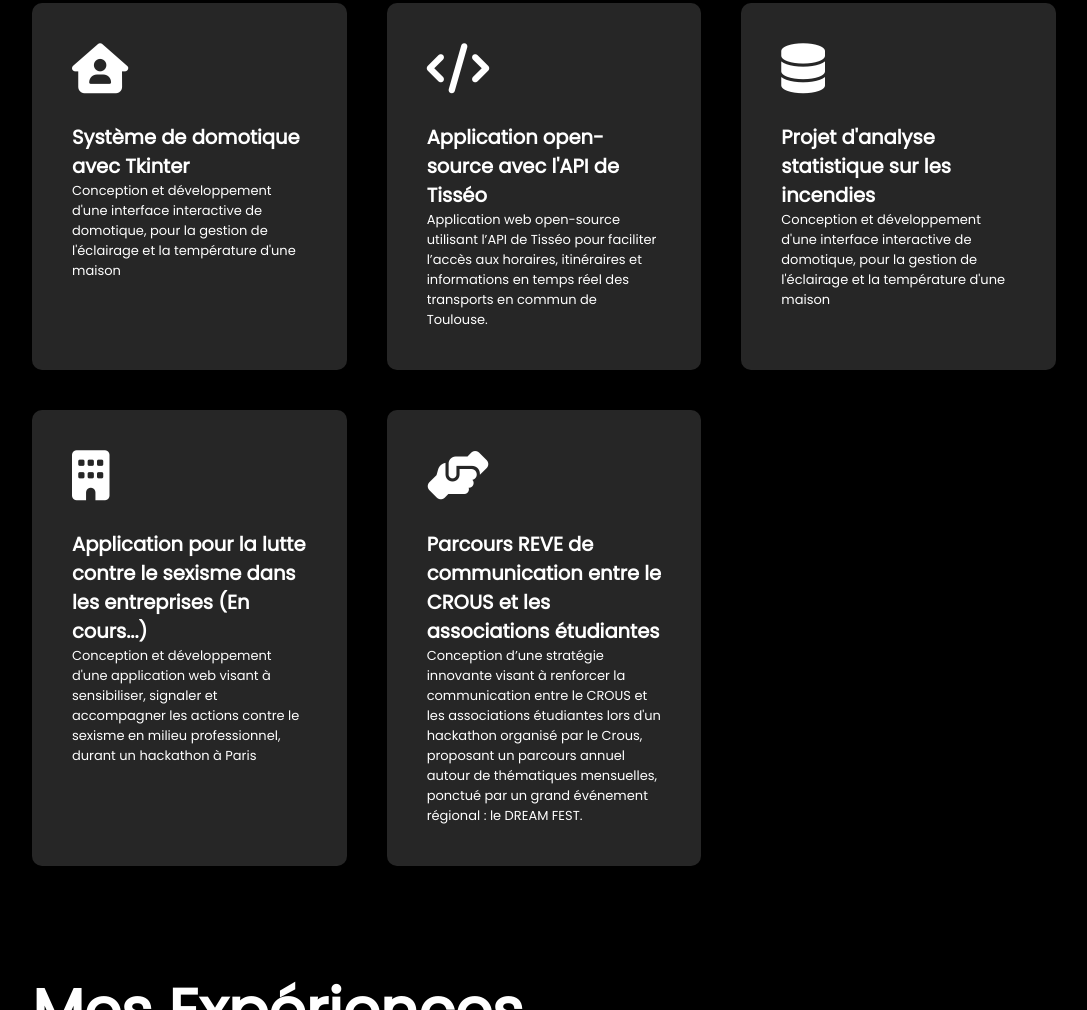
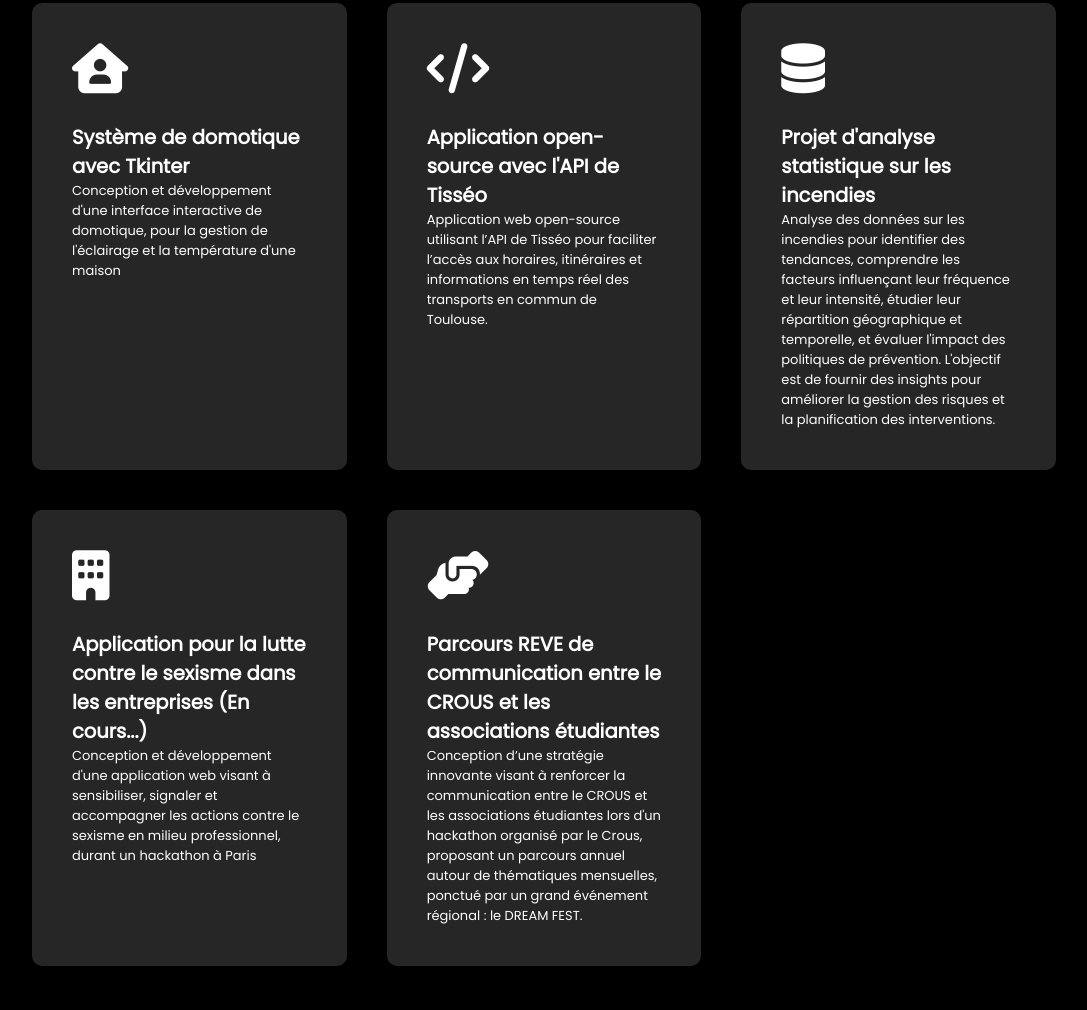
Before and after one commit to ManalRabehi/Mon-Site-Portfolio, a plain HTML site: page index.html in a window 1280 px wide. Shown: the part 1679-2689 px from the top of the page, without its empty margins (96-1183 px from the left). Drawn offline with Linux system fonts and the light colour scheme.

Commit message:
Correction projets

```diff
--- a/index.html
+++ b/index.html
@@ -100,8 +100,11 @@
                     <div>
                         <i class="fa-solid fa-database"></i>
                         <h2>Projet d'analyse statistique sur les incendies</h2>
-                        <p>Conception et développement d'une interface interactive de domotique,
-                            pour la gestion de l'éclairage et la température d'une maison
+                        <p>Analyse des données sur les incendies pour identifier des tendances,
+                             comprendre les facteurs influençant leur fréquence et leur intensité,
+                             étudier leur répartition géographique et temporelle, et évaluer l'impact
+                             des politiques de prévention. L'objectif est de fournir des insights pour
+                             améliorer la gestion des risques et la planification des interventions.
                         </p>
                     </div>
                     <div>
```
